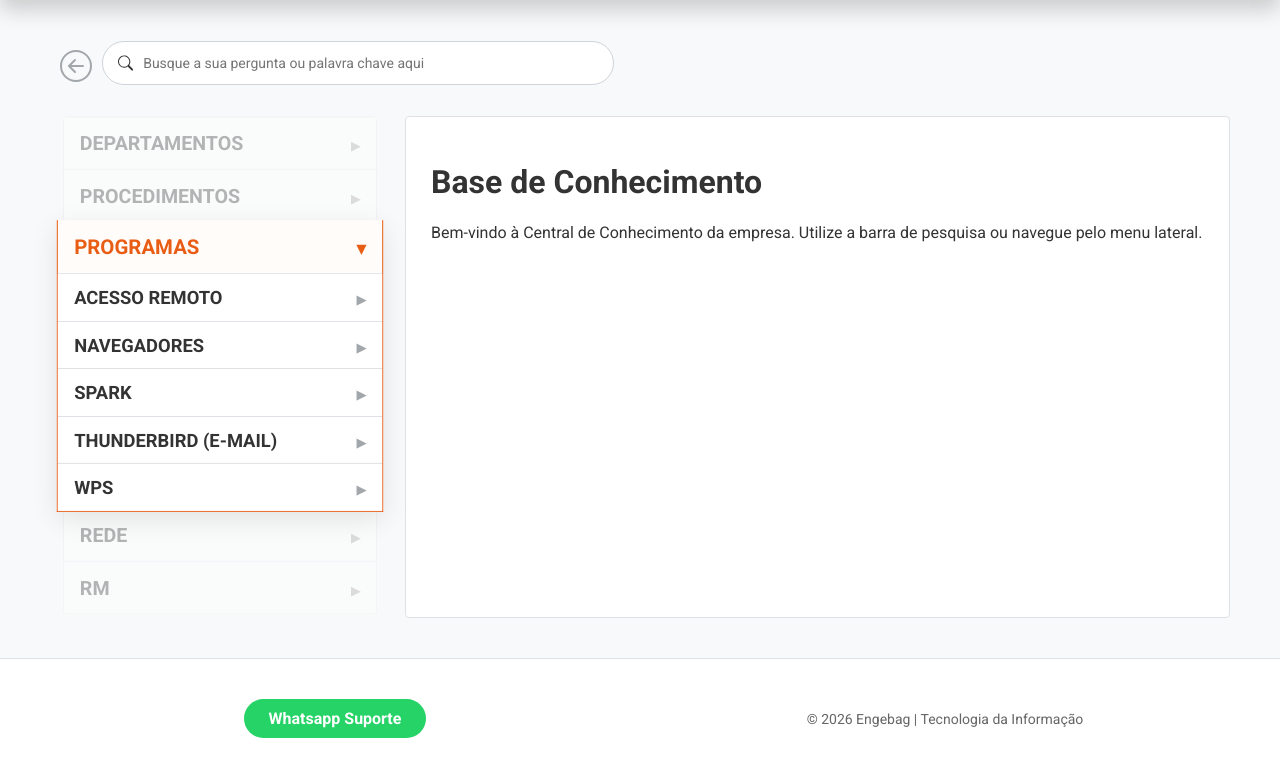
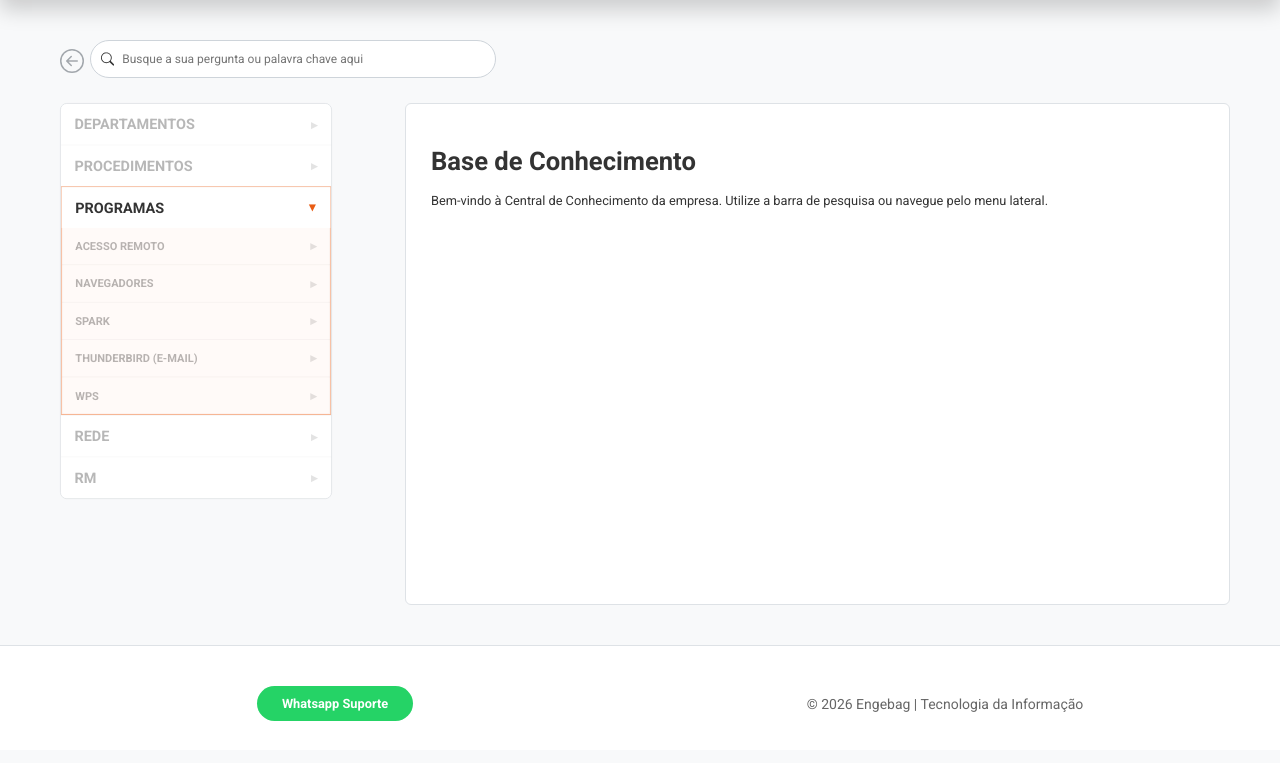
Before and after one commit to malheirovieira/kb_engebag, a Django app: page /base-conhecimento/ in a window 1280 px wide, after a click that opens the changed part. Shown: the part 72-835 px from the top of the page. After the commit the page ends 793 px from the top, so only its background shows below. Run offline with Django 5.2, Linux system fonts and the light colour scheme; data comes from the database, SQL or seed files in the repository; some libraries are stand-ins or nearby versions.

Commit message:
feat(sidebar): ajustar cascata lateral para alinhamento vertical reto

```diff
--- a/static/css/base_conhecimento.css
+++ b/static/css/base_conhecimento.css
@@ -15,23 +15,23 @@
     box-sizing: border-box;
 }
 
-/* --- BOTÃO VOLTAR --- */
+/* --- BOTÃO VOLTAR (REDUZIDO) --- */
 .bi-arrow-left-circle {
-    height: 4vh;
-    width: 4vh;
+    height: 3vh;
+    width: 3vh;
     color: #a2a7ac;
-    padding: 10px 10px 0px 0px;
-    transition: 0.4s;
+    padding: 6px 6px 0px 0px;
+    transition: 0.3s ease;
 }
 
 .bi-arrow-left-circle:hover {
-    transform: translateY(-3px);
+    transform: translateY(-2px);
     color: #E95C13;
 }
 
-/* --- BUSCA --- */
+/* --- BUSCA (REDUZIDA) --- */
 .search-container {
-    margin-bottom: 30px;
+    margin-bottom: 25px;
     display: flex;
     align-items: center;
 }
@@ -41,24 +41,30 @@
     align-items: center;
     background: #fff;
     border: 1px solid #ced4da;
-    border-radius: 25px;
-    padding: 0 15px;
-    width: 60vh;
-    transition: 0.1s;
+    border-radius: 20px;
+    padding: 0 10px;
+    width: 48vh;
+    height: 36px;
+    transition: all 0.2s ease;
 }
 
 .search-wrapper:focus-within {
-    border-color: #E95C13;
-    box-shadow: 0 0 0 2px rgba(233, 92, 19, 0.1);
+    border: 1px solid #E95C13;
+    box-shadow: 0 0 0 2px rgba(233, 92, 19, 0.15);
 }
 
 .search-input {
     all: unset;
     width: 100%;
-    height: 42px;
-    font-size: 14px;
+    height: 100%;
+    font-size: 12px;
     color: #333;
-    margin-left: 10px;
+    margin-left: 8px;
+}
+
+.search-icon {
+    width: 14px;
+    height: 14px;
 }
 
 /* --- LAYOUT --- */
@@ -68,168 +74,193 @@
     align-items: flex-start;
 }
 
+/* SIDEBAR */
 .sidebar {
     width: 320px;
     flex-shrink: 0;
-    perspective: 1000px;
+    transform: scale(0.85);
+    transform-origin: top left;
 }
 
+/* --- CONTAINER SIDEBAR --- */
+.sidebar .modules {
+    border: 1px solid #dee2e6;
+    border-radius: 8px;
+    overflow: hidden;
+    background: #fff;
+}
+
+/* --- CATEGORIAS --- */
+.module-group {
+    border-top: 1px solid #dee2e6;
+    transition: all 0.25s ease;
+}
+
+.sidebar .module-group:first-child {
+    border-top: none;
+}
+
+/* =====================================
+    🔥 SISTEMA DE FOCO INTELIGENTE
+===================================== */
+
+.sidebar:has(.module-group[open]) .module-group {
+    opacity: 0.35;
+    filter: grayscale(100%);
+}
+
+.module-group[open],
+.module-group:has(.module-group[open]) {
+    opacity: 1 !important;
+    filter: none !important;
+}
+
+/* CONTORNO PREMIUM */
+.module-group[open] {
+    border: 1px solid rgba(233, 92, 19, 0.5) !important;
+    background: #fff8f5;
+    border-radius: 0px; /* Removido border-radius para não quebrar o alinhamento reto */
+
+    box-shadow:
+        inset 0 1px 3px rgba(0,0,0,0.06),
+        inset 0 0 0 1px rgba(233, 92, 19, 0.08);
+
+    transform: none;
+}
+
+.module-group:has(.module-group[open]) {
+    border: 1px solid #dee2e6 !important;
+    background: #fff;
+}
+
+/* --- CARDS --- */
+.module-card {
+    cursor: pointer;
+    font-weight: bold;
+    display: flex;
+    justify-content: space-between;
+    align-items: center;
+    color: #333;
+    padding: 14px 16px;
+    background: #fff;
+    transition: all 0.2s ease;
+}
+
+/* --- TAMANHOS --- */
+.sidebar > .modules > .module-group > .module-card {
+    font-size: 17px;
+    text-transform: uppercase;
+}
+
+.module-list > .module-group > .module-card {
+    font-size: 13px;
+}
+
+.module-list .module-list > .module-group > .module-card {
+    font-size: 12px;
+}
+
+.module-list .module-list .module-list > .module-group > .module-card {
+    font-size: 11px;
+}
+
+.module-group:has(.module-group[open])
+> .module-list
+> .module-group:not([open]) .module-card {
+    font-size: 11px;
+}
+
+.module-card::-webkit-details-marker {
+    display: none;
+}
+
+/* =====================================
+    🔥 AJUSTE DE ALINHAMENTO VERTICAL
+    (Remove o recuo lateral para cair reto)
+===================================== */
+.module-list {
+    display: flex;
+    flex-direction: column;
+    margin: 0;
+    padding-left: 0; /* ZERADO: faz os itens caírem reto para baixo */
+    border-left: none; /* Removido para manter o alinhamento limpo */
+}
+
+/* --- ACCORDION --- */
+.module-group > .module-list {
+    max-height: 0;
+    overflow: hidden;
+    transition: max-height 0.25s ease;
+}
+
+.module-group[open] > .module-list {
+    max-height: 1000px;
+}
+
+/* --- HOVER --- */
+.module-card:hover {
+    color: #E95C13;
+    background-color: #fff4ee;
+}
+
+/* =====================================
+    🔽 SETA
+===================================== */
+
+.arrow {
+    display: inline-block;
+    transition: transform 0.25s ease, color 0.25s ease;
+    color: #b0b0b0;
+    font-size: 10px;
+}
+
+.arrow::before {
+    content: '▶';
+}
+
+.module-group[open] > .module-card .arrow {
+    transform: rotate(90deg);
+    color: #E95C13;
+}
+
+/* --- ARTIGOS --- */
+.article-link {
+    padding: 10px 15px 10px 16px; /* Ajustado para alinhar com o texto dos cards superiores */
+    font-size: 11px;
+    color: #777;
+    text-decoration: none;
+    border-top: 1px solid #f1f1f1;
+    display: block;
+}
+
+.article-link.highlight-active {
+    background-color: rgba(233, 92, 19, 0.12);
+    border-left: 4px solid #E95C13;
+    color: #E95C13;
+    font-weight: bold;
+}
+
+.article-link:hover {
+    background-color: #fff4ee;
+    color: #E95C13;
+}
+
+/* --- ARTIGO --- */
 .main-article-card {
     flex-grow: 1;
     background: #fff;
     padding: 25px;
     border: 1px solid #dee2e6;
     min-height: 450px;
-    border-radius: 4px;
+    border-radius: 6px;
 }
 
-/* --- CATEGORIAS (BASE) --- */
-.module-group {
-    background: #fff;
-    border: 1px solid #dee2e6;
-    margin-bottom: 0;
-    display: block;
-    width: 100%;
-    box-sizing: border-box;
-    border-top: none;
-    transition: all 0.4s cubic-bezier(0.25, 0.46, 0.45, 0.94);
-    transform-origin: center center;
-}
-
-.sidebar > .modules > .module-group:first-child {
-    border-top: 1px solid #dee2e6;
-    border-radius: 4px 4px 0 0;
-}
-
-.sidebar > .modules > .module-group:last-child {
-    border-radius: 0 0 4px 4px;
-}
-
-.module-list .module-group {
-    border: 1px solid #dee2e6;
-    border-left: none;
-    border-right: none;
-    border-bottom: none;
-}
-
-/* --- TRANSFORM SUAVE (ESCALA REDUZIDA) --- */
-.sidebar > .modules > .module-group[open] {
-    opacity: 1 !important;
-    filter: grayscale(0%) !important;
-    position: relative;
-    z-index: 50;
-    border-color: #E95C13 !important;
-    transform: scale(1.02); /* Ajustado para ser menor */
-    box-shadow: 0 8px 25px rgba(0,0,0,0.1);
-}
-
-.module-list .module-group[open] {
-    transform: scale(1) !important;
-    box-shadow: none !important;
-    z-index: 1;
-}
-
-.sidebar > .modules:has(.module-group[open]) > .module-group:not([open]) {
-    opacity: 0.35;
-    filter: grayscale(100%);
-    transform: scale(0.98);
-}
-
-/* --- CARDS E ESCALA DE FONTES --- */
-.module-card {
-    list-style: none;
-    cursor: pointer;
-    font-weight: bold;
-    display: flex;
-    justify-content: space-between;
-    align-items: center;
-    color: #333;
-    background-color: #fff;
-    padding: 14px 16px;
-    line-height: 1.2;
-    transition: color 0.3s ease;
-}
-
-.sidebar > .modules > .module-group > .module-card {
-    font-size: 20px;
-    text-transform: uppercase;
-}
-
-.module-list .module-group .module-card {
-    font-size: 18px;
-    padding: 12px 16px;
-}
-
-.module-list .module-list .module-group .module-card {
-    font-size: 16px;
-    padding: 10px 16px;
-}
-
-.module-card::-webkit-details-marker { display: none; }
-
-.module-list {
-    display: flex;
-    flex-direction: column;
-    padding: 0 !important;
-    margin: 0 !important;
-}
-
-details[open] > .module-card {
-    color: #E95C13 !important;
-    background-color: rgba(233, 92, 19, 0.02);
-}
-
-.module-card:hover {
-    color: #E95C13 !important;
-    background-color: #fffcfb;
-    opacity: 1 !important;
-}
-
-/* --- SETAS --- */
-.arrow::before {
-    content: '▶';
-    font-size: 12px;
-    transition: 0.3s;
-    display: inline-block;
-    color: #a2a7ac;
-}
-
-details[open] > .module-card .arrow::before {
-    transform: rotate(90deg);
-    color: #E95C13;
-}
-
-/* --- ARTIGOS (16px) --- */
-.article-link {
-    padding: 10px 15px 10px 35px;
-    color: #777;
-    font-size: 16px;
-    text-decoration: none;
-    border-top: 1px solid #f1f1f1;
-    display: block;
-    transition: 0.2s;
-}
-
-.article-link:hover {
-    background-color: #fff4ee;
-    color: #E95C13 !important;
-    border-left: 4px solid #E95C13;
-}
-
-.article-link.highlight-active {
-    background-color: rgba(233, 92, 19, 0.1) !important;
-    border-left: 5px solid #E95C13 !important;
-    color: #E95C13 !important;
-    font-weight: bold !important;
-}
-
-/* --- AJUSTE DO CAMINHO (BREADCRUMB) NO TOPO --- */
+/* --- BREADCRUMB --- */
 .breadcrumb-nav {
     display: flex;
     align-items: center;
     gap: 6px;
-    margin-bottom: 8px; /* Espaço para não encostar no título */
-    padding-left: 2px;
+    margin-bottom: 8px;
 }
 
 .breadcrumb-step {
@@ -238,27 +269,15 @@ details[open] > .module-card .arrow::before {
     text-transform: uppercase;
 }
 
-.breadcrumb-nav .separator {
-    font-size: 10px;
-    color: #ced4da;
+.current-article {
+    font-size: 12px;
+    color: #E95C13;
+    font-weight: bold;
 }
 
-.current-article {
-    font-size: 12px;
-    color: #E95C13; /* Laranja Engebag */
-    font-weight: bold;
-    text-transform: uppercase;
-}
-
-/* Garante que o título do artigo não tenha uma margem superior gigante */
-.artigo-renderizado h1 {
-    margin-top: 0 !important;
-    padding-top: 0 !important;
-}
-
+/* --- TÍTULO --- */
 .article-title {
     font-size: 28px;
-    color: #333;
     font-weight: bold;
     margin-top: 0;
 }
--- a/templates/base.html
+++ b/templates/base.html
@@ -6,10 +6,22 @@
     <meta name="viewport" content="width=device-width, initial-scale=1">
     <title>{% block title %}ENGEBAG{% endblock %}</title>
 
+    <!-- Fonte -->
     <link href="https://fonts.googleapis.com/css2?family=Roboto:wght@400;700&display=swap" rel="stylesheet">
+
+    <!-- CSS BASE -->
     <link rel="stylesheet" href="{% static 'css/base.css' %}">
 
+    <!-- HTMX -->
     <script src="https://unpkg.com/htmx.org@1.9.10"></script>
+
+    <!-- 🔽 AJUSTE GLOBAL (SUBSTITUI O ZOOM) -->
+    <style>
+        html {
+            font-size: 80%;
+        }
+    </style>
+
     {% block extra_css %}{% endblock %}
 </head>
 <body>
```
Also changed, not shown: templates/base_conhecimento.html (+33 -33 lines).
